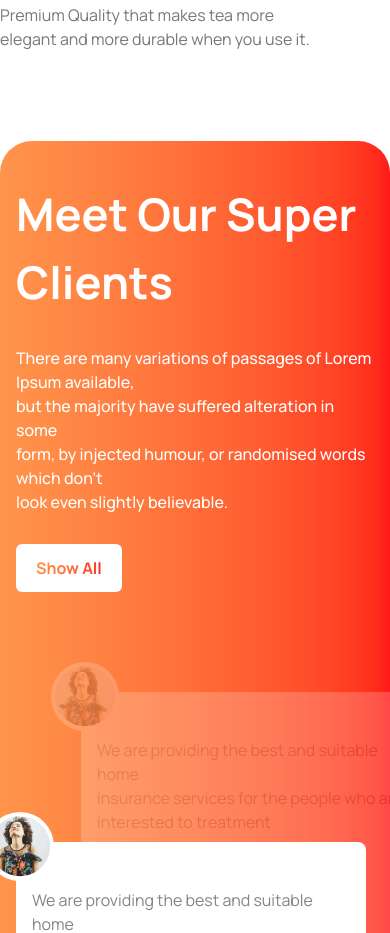
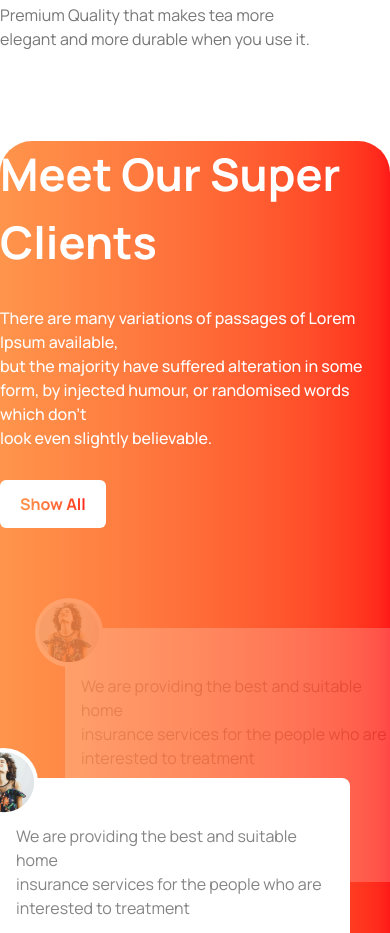
Before and after one commit to paradise902/tea-house-tailwind, a website: page index.html in a window 390 px wide. Shown: the part 4201-5134 px from the top of the page. Drawn offline with nearby package versions, Linux system fonts and the light colour scheme.

Commit message:
last-final-1

```diff
--- a/index.html
+++ b/index.html
@@ -180,7 +180,7 @@
     <!-- Meet out clients -->
 
     <section
-      class="container mx-auto grid grid-cols-1 lg:grid-cols-2 gap-[100px] lg:gap-8 mb-[90px] bg-linear-to-r from-[#ff8938] to-[#ff0000] opacity-90 px-4 py-10 sm:px-8 lg:p-[70px] text-white rounded-4xl"
+      class="container mx-auto overflow-hidden grid grid-cols-1 lg:grid-cols-2 gap-[100px] lg:gap-8 mb-[90px] bg-linear-to-r from-[#ff8938] to-[#ff0000] opacity-90 sm:px-8 md:px-14 md:py-16 lg:p-[70px] text-white rounded-4xl"
     >
       <div class="meet-left flex items-center ">
         <div class="">
```
